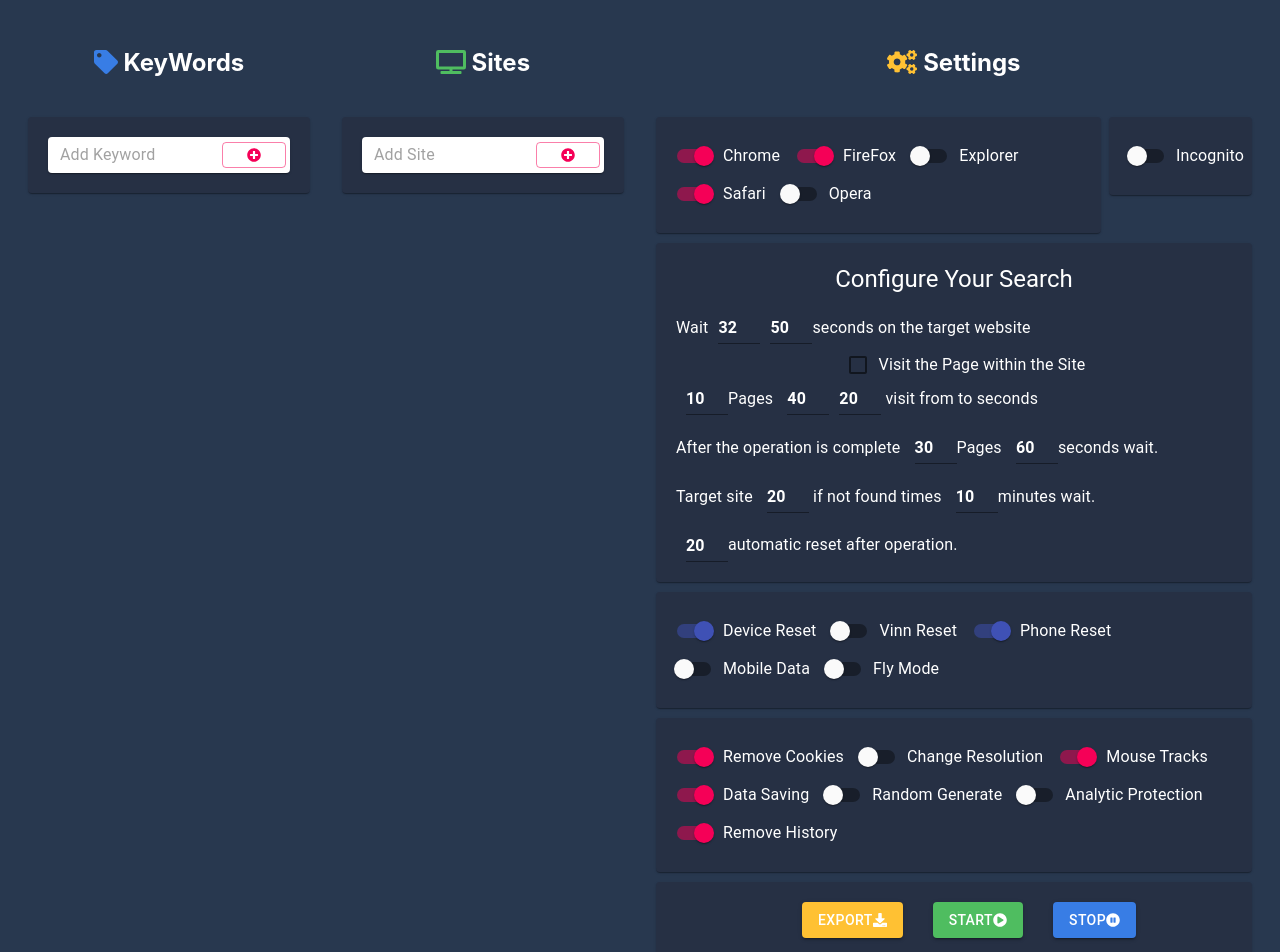
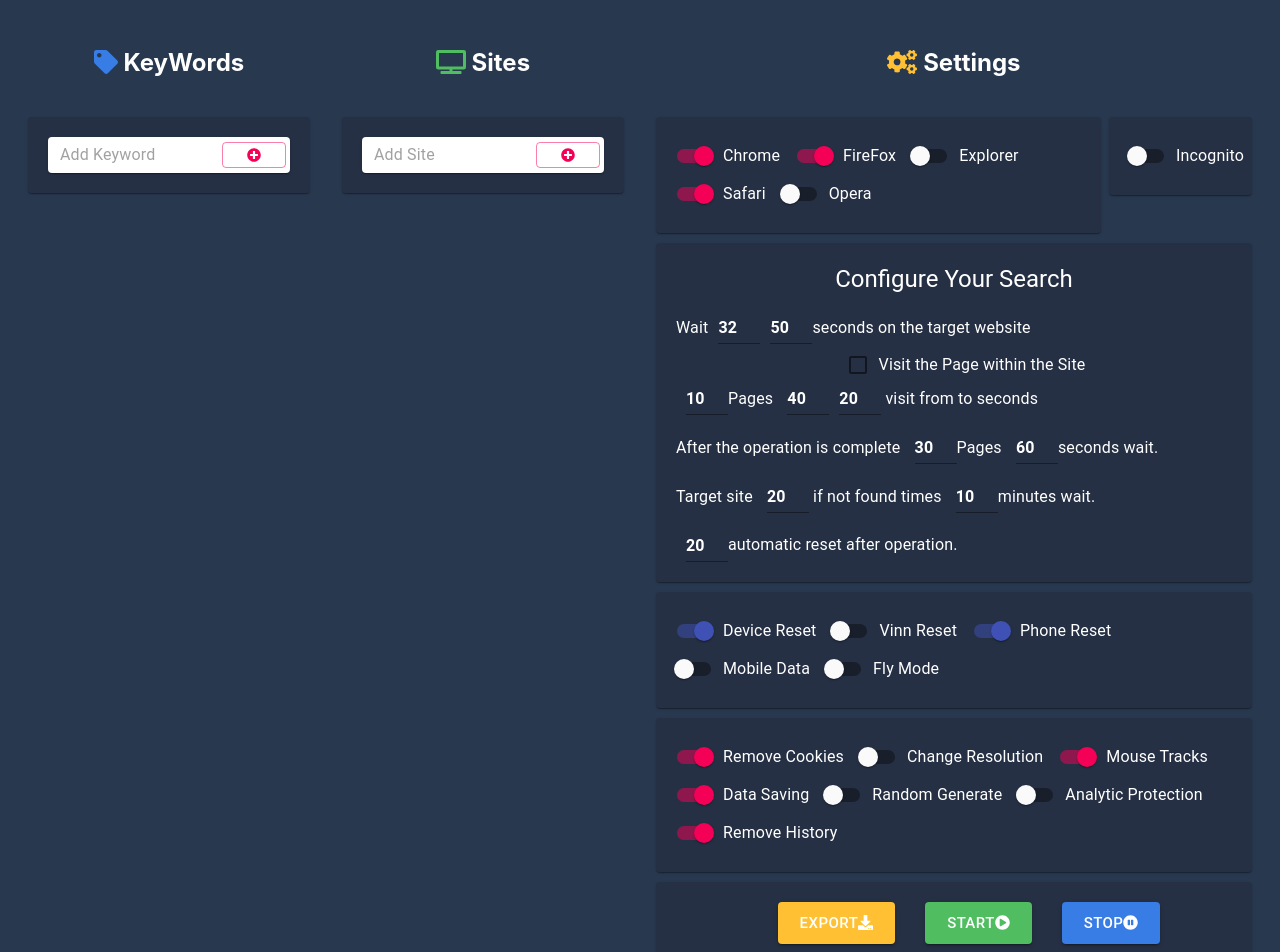
Before and after one commit to jamaspy/Metigy_TechTest, a React (Create React App) app: page / in a window 1280 px wide. Shown: the top 952 px of the page. Built offline with nearby package versions, Linux system fonts and the light colour scheme.

Commit message:
minor edit

```diff
--- a/src/components/Settings.js
+++ b/src/components/Settings.js
@@ -181,8 +181,8 @@ export default function Settings() {
 	const handleChecked = name => event => {
 		setState({ ...state, [name]: event.target.checked });
 	};
-	const handleInput = e =>
-		setState({ ...state, [e.target.name]: e.target.value });
+	const handleInput = event =>
+		setState({ ...state, [event.target.name]: event.target.value });
 
 	const handleExport = () => {
 		console.log("Export Clicked");
@@ -193,6 +193,8 @@ export default function Settings() {
 	const handleStop = () => {
 		console.log("Stop Clicked");
 	};
+
+
 	const classes = useStyles();
 
 
@@ -638,13 +640,13 @@ export default function Settings() {
 			<Grid container spacing={1}>
 				<Grid item xs={12}>
 					<Card className={classes.buttons}>
-						<Button variant='contained' className={classes.exportButton} onClick={handleExport}>
+						<Button variant='contained'size="large" className={classes.exportButton} onClick={handleExport}>
 							Export <FontAwesomeIcon icon={faDownload} />
 						</Button>
-						<Button variant='contained' className={classes.startButton} onClick={handleStart}>
+						<Button variant='contained' size="large" className={classes.startButton} onClick={handleStart}>
 							Start <FontAwesomeIcon icon={faPlayCircle} />
 						</Button>
-						<Button variant='contained' className={classes.stopButton} onClick={handleStop}>
+						<Button variant='contained' size="large" className={classes.stopButton} onClick={handleStop}>
 							Stop <FontAwesomeIcon icon={faPauseCircle} />
 						</Button>
 					</Card>
```
